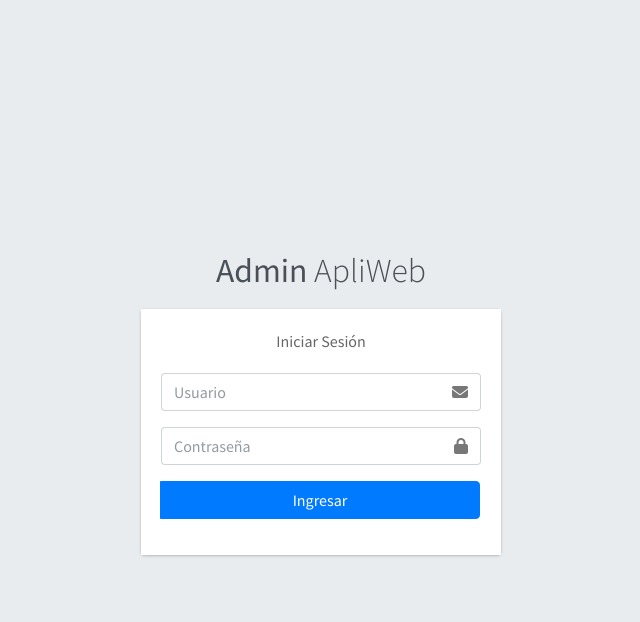
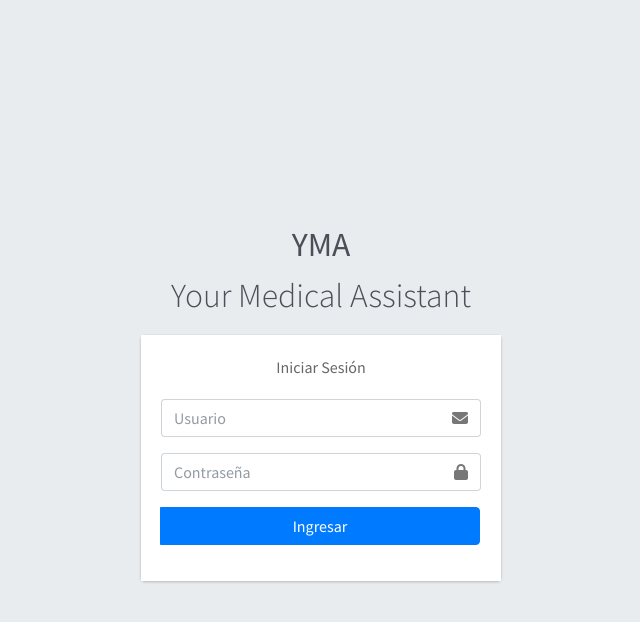
Before and after one commit to danielpuliche/YMA-Enfasis2, a PHP site: page /views/login.php in a window 1280 px wide. Shown: the top 622 px of the page, without its empty margins (319-959 px from the left). Run offline with PHP 8.4, Linux system fonts and the light colour scheme; some libraries are stand-ins or nearby versions.

Commit message:
Ajustes mínimos de templates.

```diff
--- a/settings/controller.php
+++ b/settings/controller.php
@@ -5,7 +5,7 @@ $connection = mysqli_connect($host, $user, $pw, $db);
 mysqli_set_charset($connection, "utf8");
 
 // Controlador para login
-if (isset($_POST['login-admin'])) {
+if (isset($_POST['login'])) {
 
     $usuario = $_POST['user'];
     $password = $_POST['password'];
--- a/views/login.php
+++ b/views/login.php
@@ -11,27 +11,30 @@ if(isset($_GET['cerrar_sesion'])){
 <head>
     <meta charset="utf-8">
     <meta name="viewport" content="width=device-width, initial-scale=1">
-    <title>Admin ApliWeb</title>
+    <title>Inicio de sesión - YMA</title>
 
     <!-- Google Font: Source Sans Pro -->
     <link rel="stylesheet" href="https://fonts.googleapis.com/css?family=Source+Sans+Pro:300,400,400i,700&display=fallback">
     <!-- Bootstrap 4 -->
     <link href="https://cdn.jsdelivr.net/npm/bootstrap@5.1.3/dist/css/bootstrap.min.css" rel="stylesheet" integrity="sha384-1BmE4kWBq78iYhFldvKuhfTAU6auU8tT94WrHftjDbrCEXSU1oBoqyl2QvZ6jIW3" crossorigin="anonymous">
     <!-- Theme style -->
+
+    <link rel="stylesheet" href="../static/css/styles.css">
     <link rel="stylesheet" href="https://cdn.jsdelivr.net/npm/admin-lte@3.2/dist/css/adminlte.min.css">
+
 </head>
 
 <body class="hold-transition login-page">
     <div class="login-box">
         <div class="login-logo">
-            <a href="#"><b>Admin</b> ApliWeb</a>
+            <a href="#"><b>YMA</b><br>Your Medical Assistant</a>
         </div>
         <!-- /.login-logo -->
         <div class="card">
-            <div class="card-body login-card-body">
+            <div class="card-body login-card-body login">
                 <p class="login-box-msg">Iniciar Sesión</p>
 
-                <form action="./../settings/controller.php" id="login-admin" method="post">
+                <form action="../settings/controller.php" id="login" method="post">
 
                     <div class="input-group mb-3">
                         <input type="text" class="form-control" name="user" placeholder="Usuario">
@@ -52,7 +55,7 @@ if(isset($_GET['cerrar_sesion'])){
                     </div>
 
                     <div class="input-group mb-3">
-                        <input type="hidden" name="login-admin" value="1">
+                        <input type="hidden" name="login" value="1">
                         <button type="submit" class="btn btn-primary btn-block">Ingresar</button>
                     </div>
 
```
Also changed, not shown: db/yma-db/yma-schema.sql (added, +23 -0 lines), README.md.
